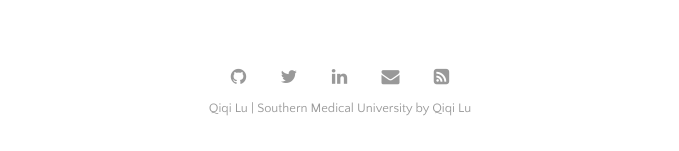
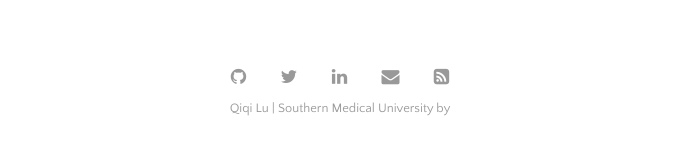
Before and after one commit to Recklexx/Recklexx.github.io, a Jekyll site: the page built from index.html, in a window 1280 px wide and 900 px high, scrolled down 2243 px. Shown: the part 746-897 px from the top of the window, without its empty margins (300-979 px from the left). Built offline with Jekyll 4.4.1, drawn with Linux system fonts in a browser that asks for light colours; the list of posts is cut into pages by our own code; some of the changed lines change nothing that is shown.

Commit message:
Update _config.yml

```diff
--- a/_config.yml
+++ b/_config.yml
@@ -22,7 +22,7 @@ plugins:             [jekyll-paginate, jekyll-sitemap, jekyll-feed, jekyll-seo-t
 # Customise atom feed settings (this is where Jekyll-Feed gets configuration information)
 title:		           'Qiqi Lu'
 description:	       'Southern Medical University'
-author:              'Qiqi Lu'
+# author:              'Qiqi Lu'
 
 # RSS 2.0 can be used instead of Atom by uncommenting following two lines
 #feed:
```
